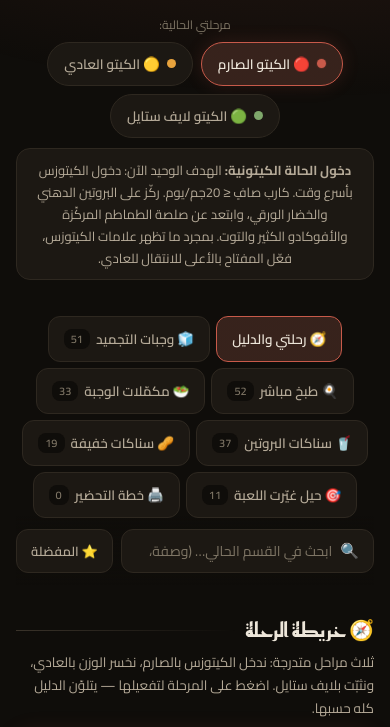
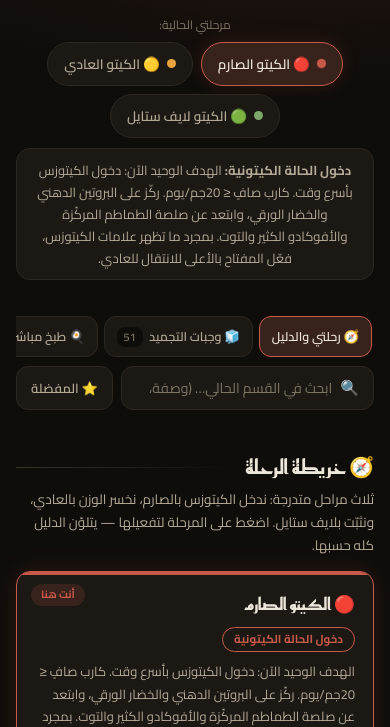
Before and after one commit to Musa85/keto, a plain HTML site: page index.html in a window 390 px wide. Shown: the part 117-844 px from the top of the page. Drawn offline with Linux system fonts and the light colour scheme.

Commit message:
جوال: تبويبات بسطر واحد قابل للتمرير + إخفاء تلقائي للشريط عند النزول وإظهاره عند السحب لأعلى
Co-Authored-By: Claude Fable 5 <noreply@anthropic.com>

```diff
--- a/index.html
+++ b/index.html
@@ -178,6 +178,14 @@ footer{margin-top:60px;text-align:center;color:var(--txt3);font-size:12.5px;bord
 footer a{color:var(--txt2)}
 .topbtn{position:fixed;bottom:22px;inset-inline-end:18px;width:42px;height:42px;border-radius:50%;background:var(--card2);border:1px solid var(--line2);color:var(--txt2);font-size:18px;z-index:60;opacity:0;transition:.3s;pointer-events:none}
 .topbtn.show{opacity:1;pointer-events:auto}
+@media(max-width:768px){
+  .navbar{transition:transform .25s ease}
+  .navbar.navhide{transform:translateY(-115%)}
+  .tabs{flex-wrap:nowrap;overflow-x:auto;justify-content:flex-start;scrollbar-width:none;-webkit-overflow-scrolling:touch}
+  .tabs::-webkit-scrollbar{display:none}
+  .tab{padding:8px 12px;font-size:12.5px}
+  .searchrow{margin-top:7px}
+}
 @media(max-width:560px){
   .grid{grid-template-columns:1fr}
   .card.open{grid-row:auto}
@@ -3415,7 +3423,16 @@ $('#favOnly').addEventListener('click', () => {
 $('#favOnly').classList.toggle('on', state.favOnly);
 
 const topbtn = $('#topbtn');
-window.addEventListener('scroll', () => topbtn.classList.toggle('show', window.scrollY > 600), {passive:true});
+const navbar = $('.navbar');
+let lastY = 0;
+window.addEventListener('scroll', () => {
+  const y = window.scrollY;
+  topbtn.classList.toggle('show', y > 600);
+  // في الجوال: إخفاء الشريط عند النزول وإظهاره عند السحب لأعلى (الـ CSS يفعّله ≤768px فقط)
+  if (y > lastY + 6 && y > 250) navbar.classList.add('navhide');
+  else if (y < lastY - 6 || y <= 250) navbar.classList.remove('navhide');
+  lastY = y;
+}, {passive:true});
 topbtn.addEventListener('click', () => window.scrollTo({top:0, behavior:'smooth'}));
 
 renderAll();
```
